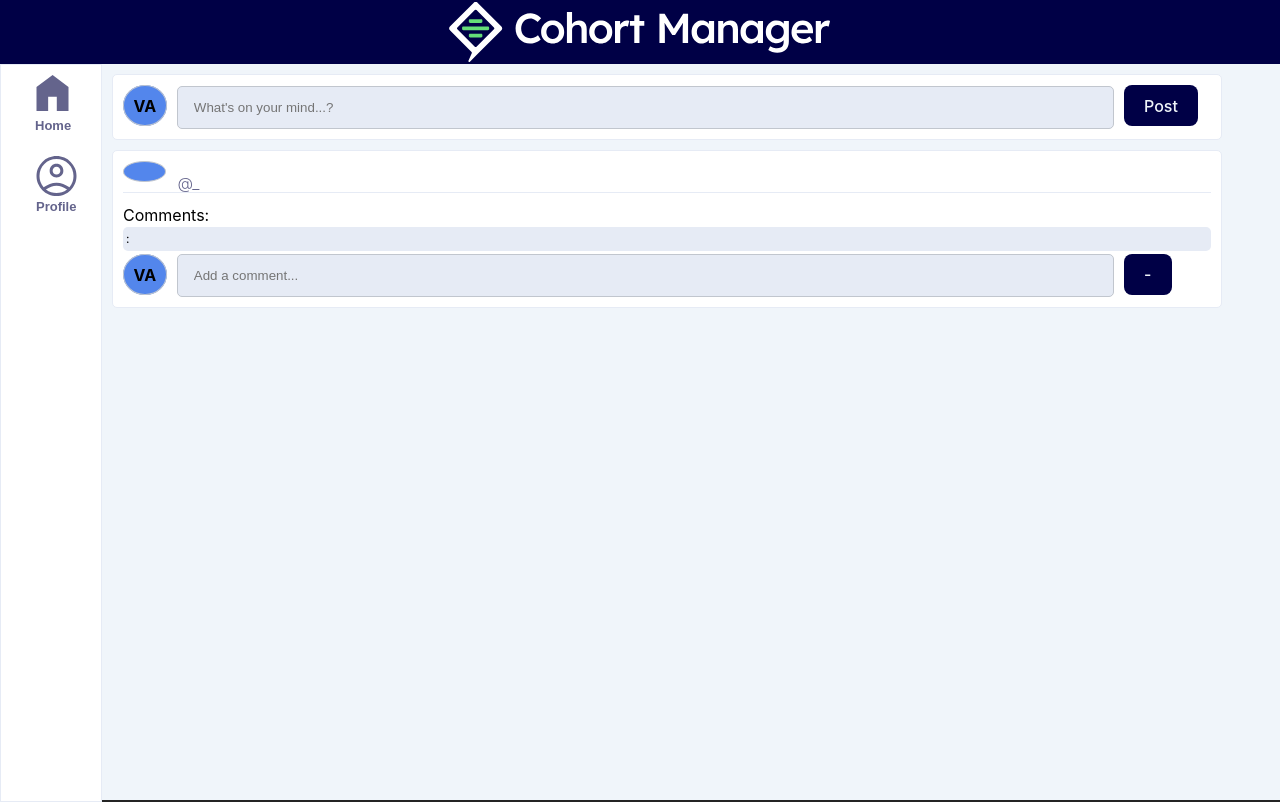
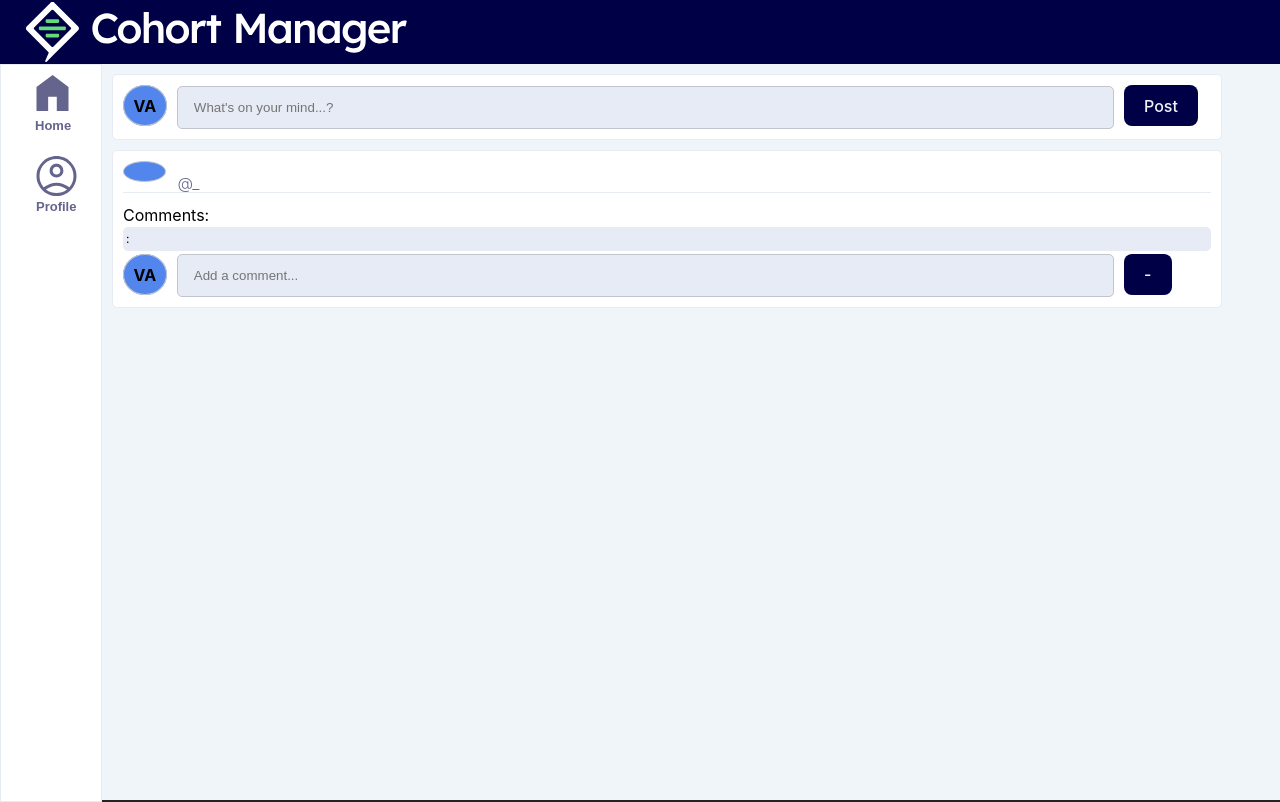
Before and after one commit to boolean-uk/react-cohort-dashboard-challenge, a React (Vite) app: page / in a window 1280 px wide. Built offline with nearby package versions, Linux system fonts and the light colour scheme; no server answers.

Commit message:
Moved the logo to the left

```diff
--- a/src/assets/Logo.jsx
+++ b/src/assets/Logo.jsx
@@ -5,7 +5,7 @@ export default function Logo() {
       <svg
         xmlns="http://www.w3.org/2000/svg"
         fill="none"
-        viewBox="0 0 356 56"
+        viewBox="395 0 356 56"
         className="headerBox"
       >
         <path
```
